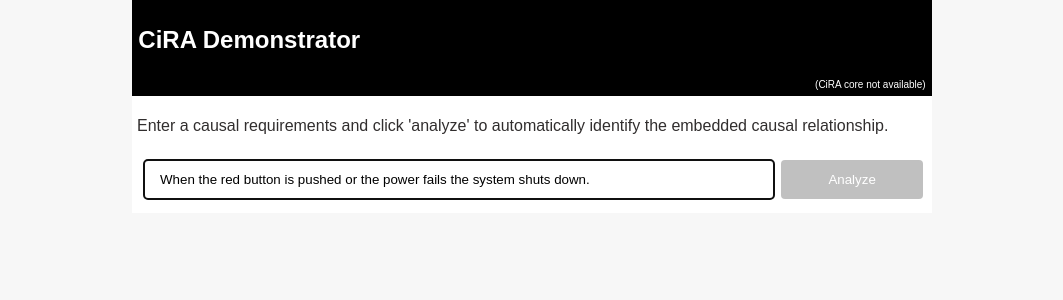
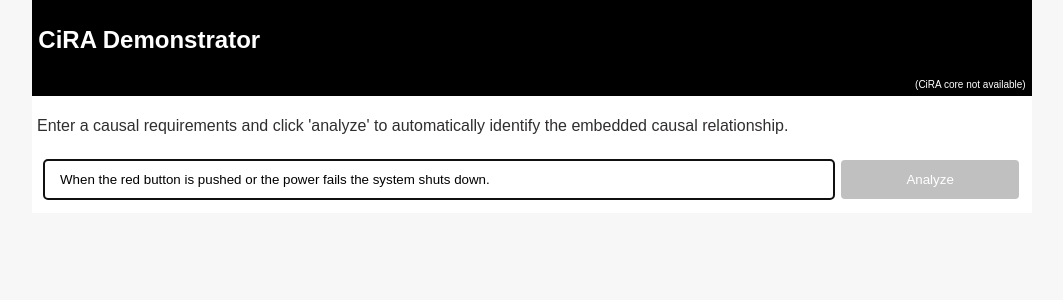
Before and after one commit to JulianFrattini/cira-ui, a React (Create React App) app in the folder frontend/: page / in a window 1280 px wide. Shown: the top 300 px of the page, without its empty margins (108-1171 px from the left). Built offline with nearby package versions, Linux system fonts and the light colour scheme; no server answers.

Commit message:
Updated display width

```diff
--- a/frontend/src/packages/labelvisualization/LabelVisualizer.js
+++ b/frontend/src/packages/labelvisualization/LabelVisualizer.js
@@ -20,7 +20,7 @@
     }
 
     return (
-        <svg width="800" height="60">
+        <svg width="1000" height="60">
             {
                 renderlabels.map((item, index) => {
                     return <Annotation key={index} x={getposition(item.begin)} y="40" width={getposition(item.end) - getposition(item.begin)} type={item.name}></Annotation>
--- a/frontend/src/styles/App.css
+++ b/frontend/src/styles/App.css
@@ -31,9 +31,9 @@
 }
 
 /* MEDIA QUERIES */
-@media (min-width: 800px) {
+@media (min-width: 1000px) {
   body {
-    max-width: 800px;
+    max-width: 1000px;
     text-align: left;
   }
 }
```
